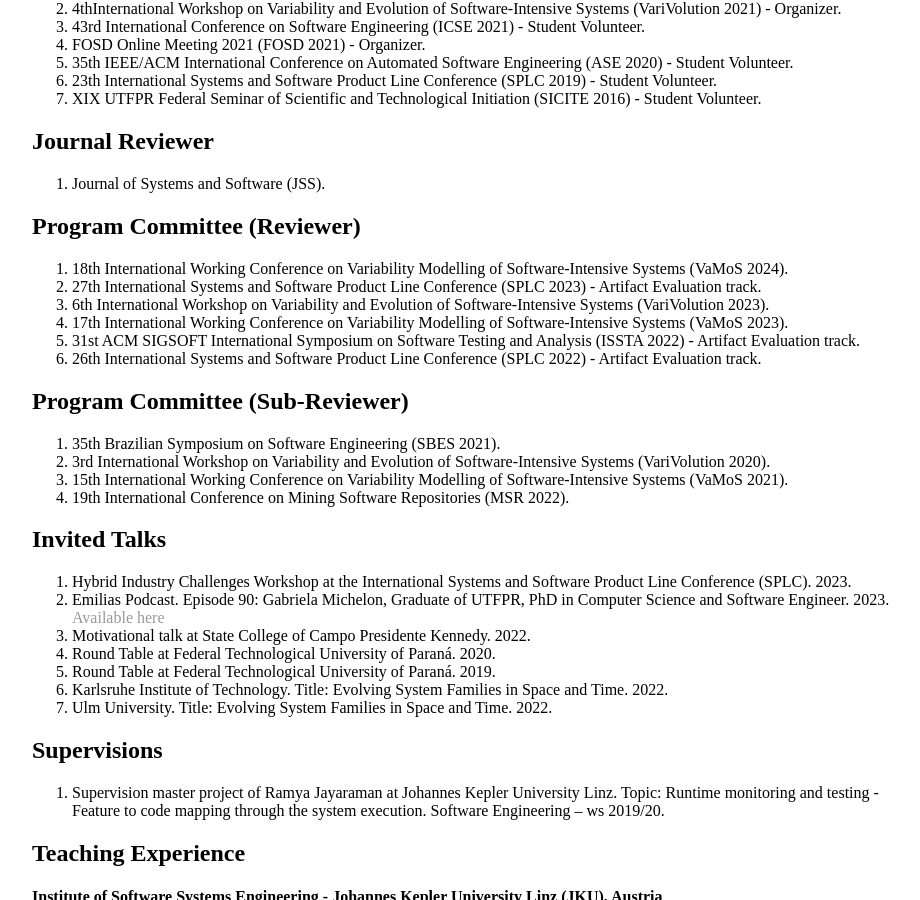
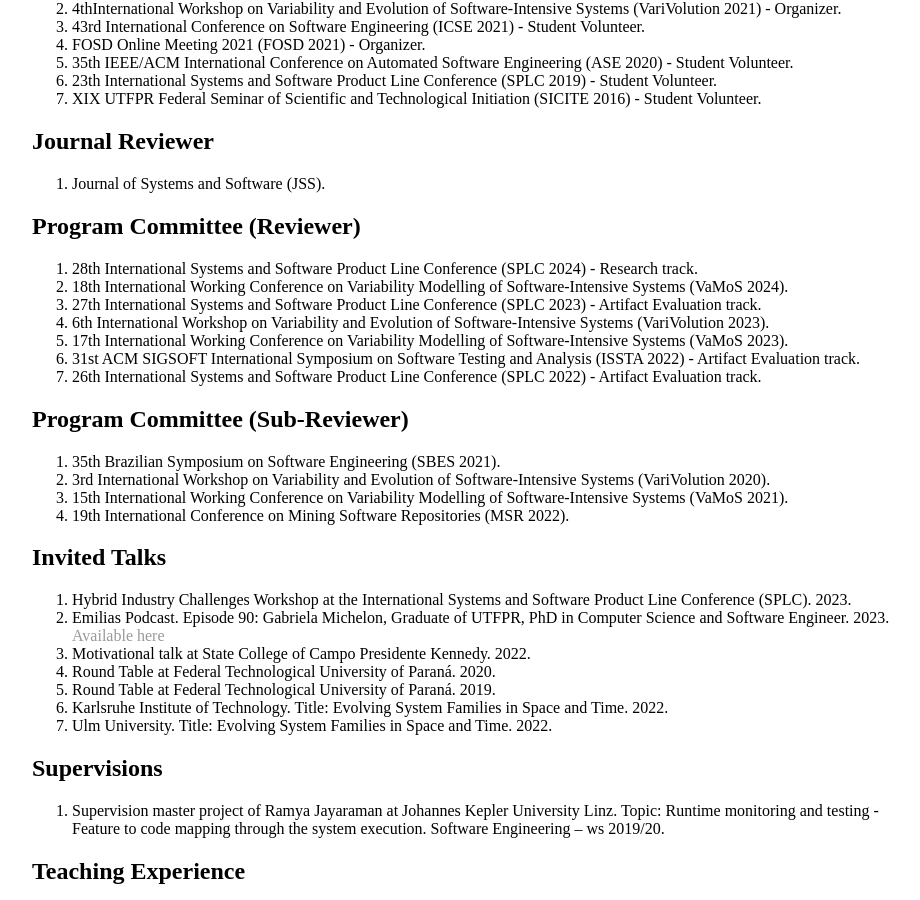
Before and after one commit to GabrielaMichelon/gabrielamichelon.github.io, a Jekyll site: the page built from cv/index.html, in a window 1280 px wide and 900 px high, scrolled down 2481 px. Shown: the whole window, without its empty margins (160-1080 px from the left). Built offline with Jekyll 4.4.1, drawn with Linux system fonts in a browser that asks for light colours.

Commit message:
add PC at SPLC 2024

```diff
--- a/cv/index.html
+++ b/cv/index.html
@@ -133,6 +133,7 @@
 		<h2>Program Committee (Reviewer)</h2>
 
 		<ol>
+						<li>28th International Systems and Software Product Line Conference (SPLC 2024) - Research track.</li>
 						<li>18th International Working Conference on Variability Modelling of Software-Intensive Systems (VaMoS 2024).</li>
 						<li>27th International Systems and Software Product Line Conference (SPLC 2023) - Artifact Evaluation track.</li>
 						<li>6th International Workshop on Variability and Evolution of Software-Intensive Systems (VariVolution 2023).</li>
```
